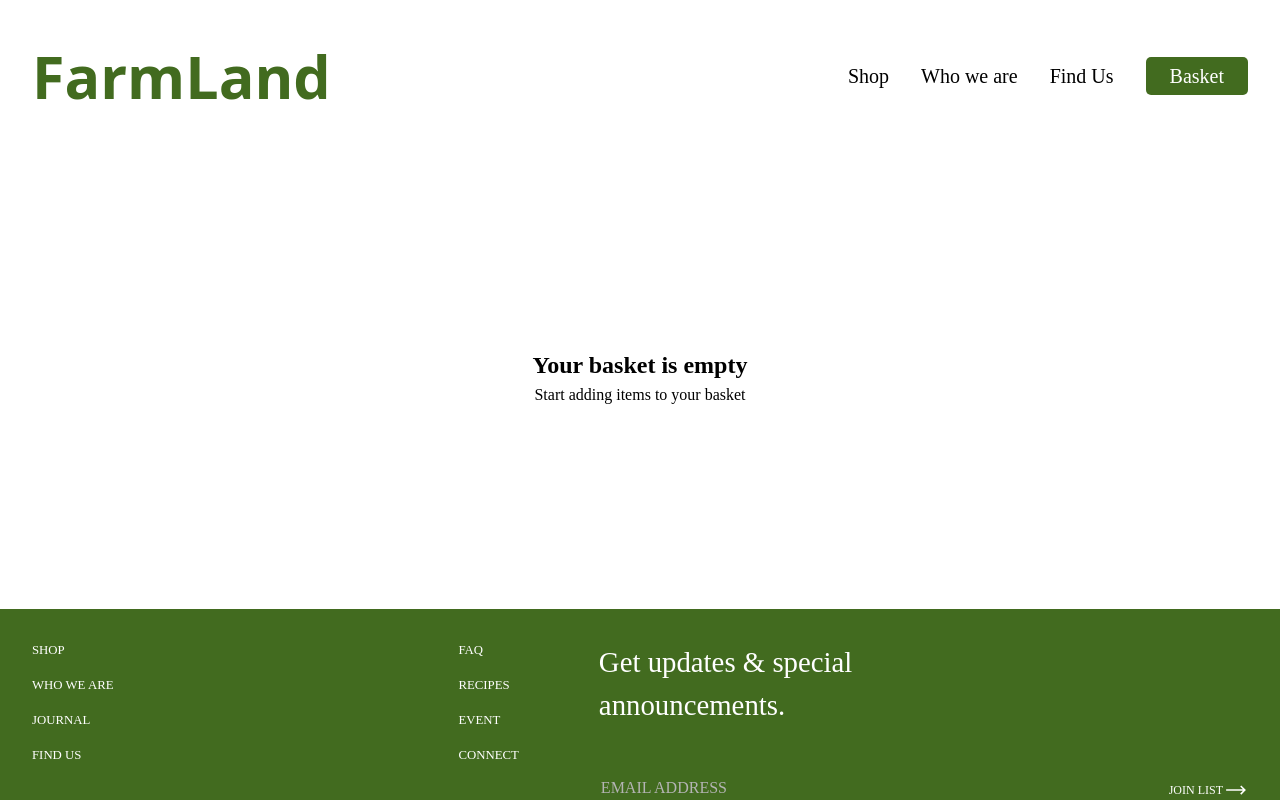
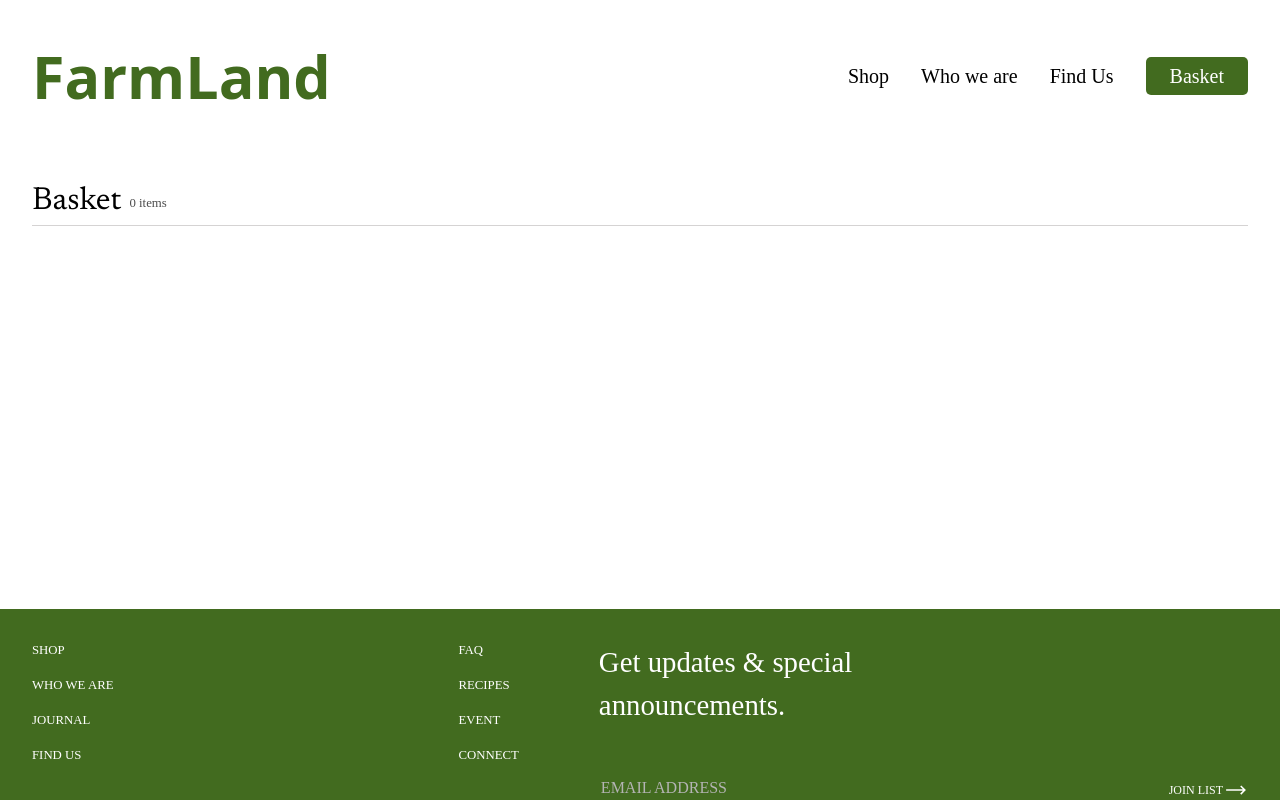
Before and after one commit to Ayoroq/farmLand, a React (Vite) app: page /basket in a window 1280 px wide. Shown: the top 800 px of the page. Built offline with nearby package versions, Linux system fonts and the light colour scheme; a web font is replaced by a local one.

Commit message:
Added a header to the basket

```diff
--- a/src/context/BasketContext.jsx
+++ b/src/context/BasketContext.jsx
@@ -1,4 +1,4 @@
-import { createContext, useState, useEffect, use } from "react";
+import { createContext, useState, useEffect } from "react";
 
 export const BasketContext = createContext(null);
 
--- a/src/pages/Basket/Basket.jsx
+++ b/src/pages/Basket/Basket.jsx
@@ -6,33 +6,12 @@ export default function Basket() {
   const basket = useContext(BasketContext);
   const totalItems = basket.getTotalItems();
   return (
-    <main className={styles.basketMain}>
-      {!totalItems && (
-        <div className={styles.basketEmpty}>
-          <h2>Your basket is empty</h2>
-          <p>Start adding items to your basket</p>
-        </div>
-      )}
-      {totalItems > 0 && (
-        <div className={styles.basketContainer}>
-          <div className={styles.basketItems}>
-            {basket.basket.map((item, index) => (
-              <div className={styles.basketItem} key={index}>
-                <img src={item.image} alt={item.name} />
-                <div className={styles.basketItemDetails}>
-                  <h3>{item.name}</h3>
-                  <p>${item.price} / <span>{item.unit}</span></p>
-                  <div className={styles.basketItemQuantity}>
-                    <button onClick={() => basket.removeFromBasket(item)}>-</button>
-                    <p>{item.quantity}</p>
-                    <button onClick={() => basket.addToBasket(item)}>+</button>
-                  </div>
-                </div>
-              </div>
-            ))}
-          </div>
-        </div>
-      )}
-    </main>
+    <div className={styles.basket}>
+      <header className={styles.basketHeader}>
+        <h1>Basket</h1>
+        <p>{totalItems} items</p>
+      </header>
+      <main className={styles.basketMain}></main>
+    </div>
   );
 }
--- a/src/pages/Basket/Basket.module.css
+++ b/src/pages/Basket/Basket.module.css
@@ -1,8 +1,28 @@
-.basketMain {
+.basket {
   display: flex;
   flex-direction: column;
   flex: 1;
   min-height: 50vh;
+  padding: 2rem;
+  padding-top: 0;
+}
+
+.basketHeader {
+  display: flex;
+  align-items: flex-end;
+  gap: 0.5rem;
+  border-bottom: 1px solid rgb(213, 211, 211);
+}
+
+.basketHeader h1 {
+  font-family: Newsreader;
+  font-weight: normal;
+}
+
+.basketHeader p {
+  font-size: 0.8rem;
+  margin-bottom: 0.7rem;
+  color: rgb(75, 75, 75);
 }
 
 .basketEmpty {
```
